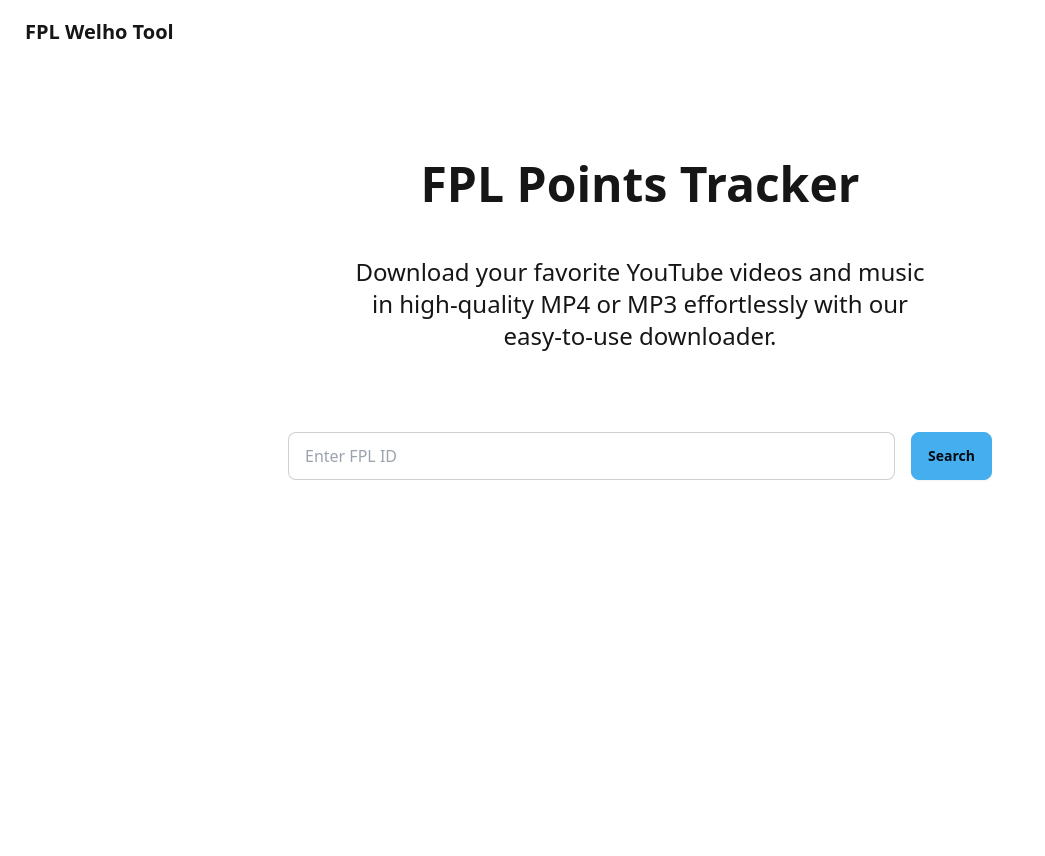
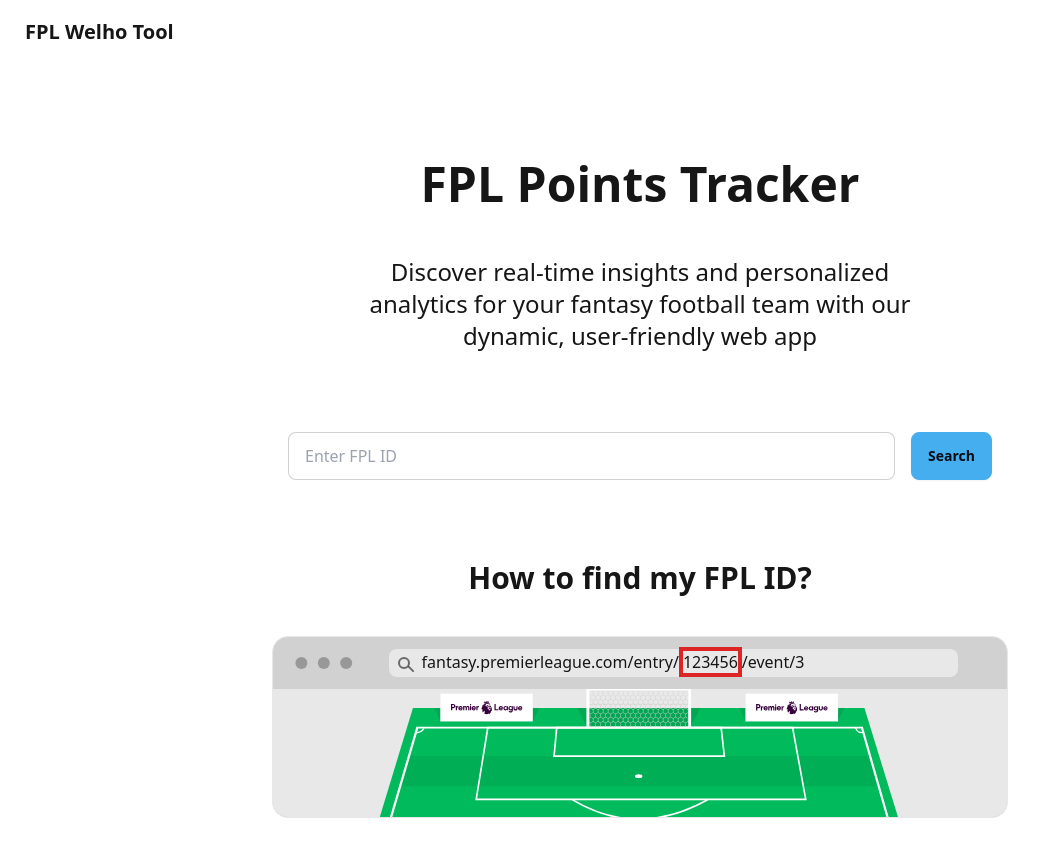
Before and after one commit to attemarjamaki/fpl-app, a Next.js app: page / in a window 1280 px wide. Shown: the top 856 px of the page, without its empty margins (0-1045 px from the left). Before the commit the page ends 800 px from the top, so only its background shows below. Built offline with nearby package versions, Linux system fonts and the light colour scheme.

Commit message:
landing page changes

```diff
--- a/app/page.js
+++ b/app/page.js
@@ -7,10 +7,22 @@ export default function Home() {
         <div className="flex flex-col justify-center text-center">
           <h1 className=" text-5xl font-bold">FPL Points Tracker</h1>
           <p className="mt-12 text-2xl md:w-4/5 w-full mx-auto">
-            Download your favorite YouTube videos and music in high-quality MP4
-            or MP3 effortlessly with our easy-to-use downloader.
+            Discover real-time insights and personalized analytics for your
+            fantasy football team with our dynamic, user-friendly web app
           </p>
           <Searchbar />
+        </div>
+        <div className="flex justify-center text-center mt-20">
+          <h2 className="text-3xl font-semibold ">How to find my FPL ID?</h2>
+        </div>
+        <div className="mockup-browser bg-base-300 border mt-10">
+          <div className="mockup-browser-toolbar">
+            <div className="input mx-6 !overflow-visible !w-4/5">
+              fantasy.premierleague.com/entry/
+              <span className=" border-4 border-red-600">123456</span>/event/3
+            </div>
+          </div>
+          <div className="bg-base-200 flex justify-center px-4 py-16 bg-[url('/images/pitch.svg')] bg-no-repeat bg-top bg-cover"></div>
         </div>
       </section>
     </>
```
